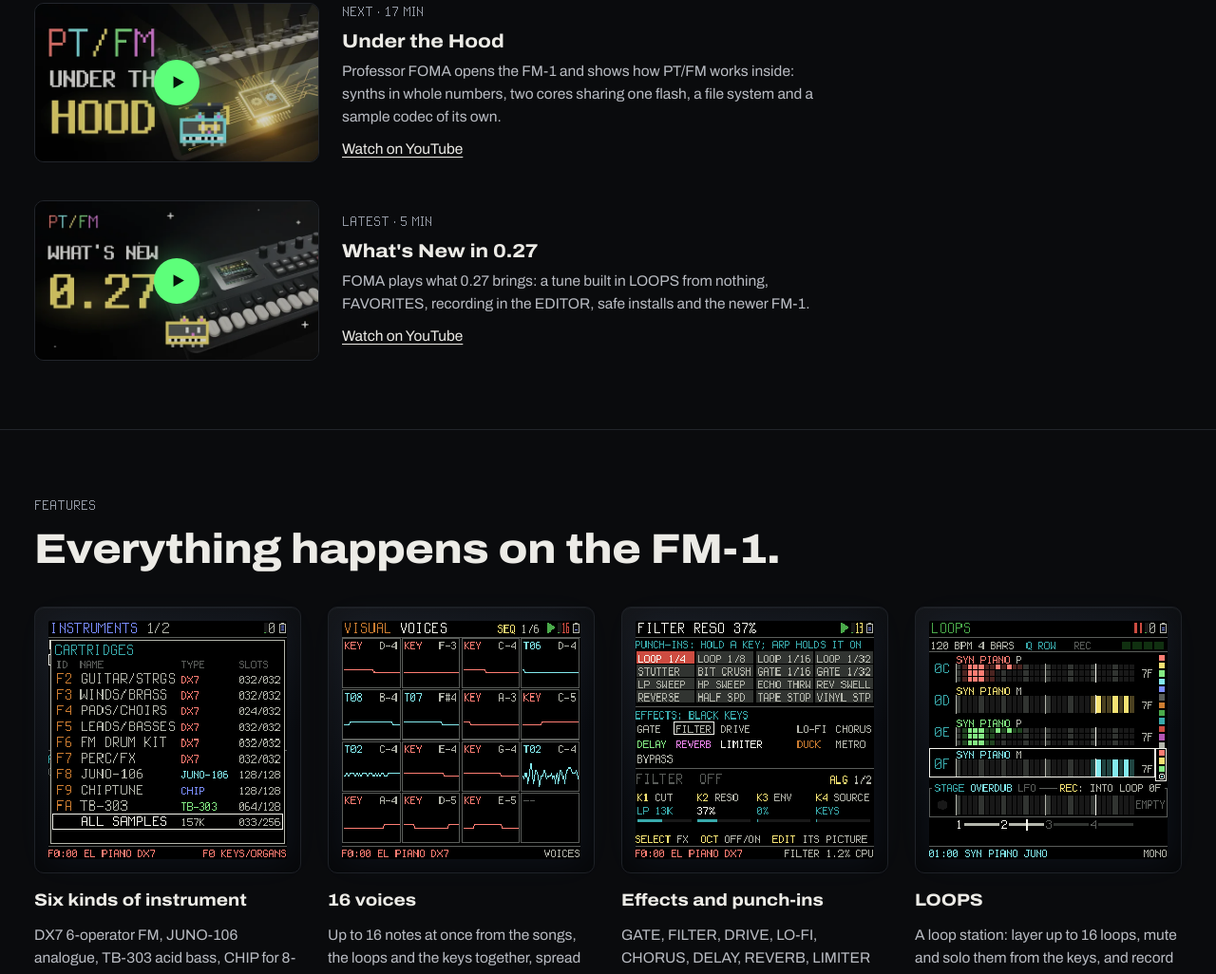
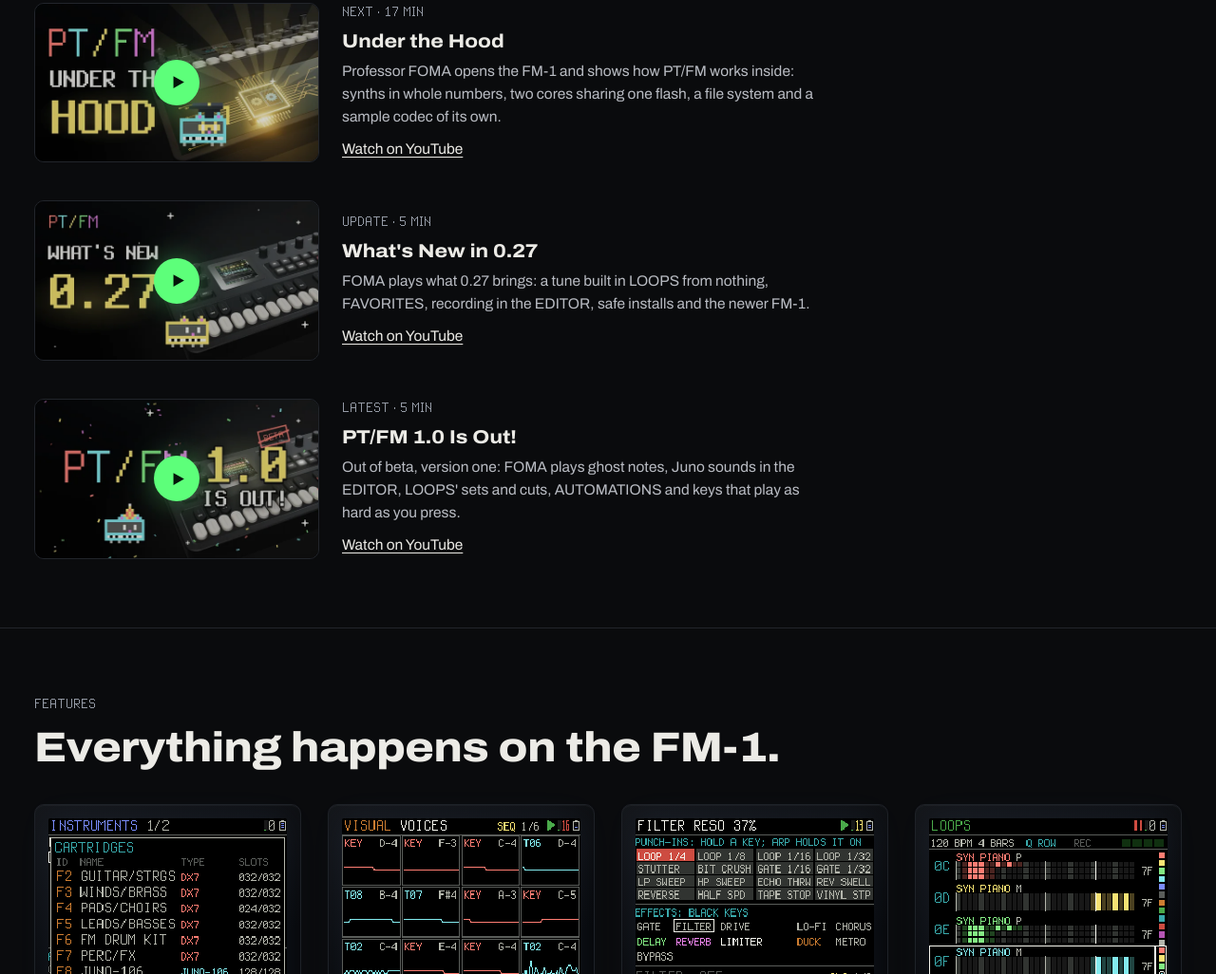
Before and after one commit to hitosu/ptfm, a plain HTML site: page site/index.html in a window 1280 px wide. Shown: the part 2167-3193 px from the top of the page at 95% size. Drawn offline with Linux system fonts and the light colour scheme; files whose address does not match are found by name.

Commit message:
Site: the fourth video, PT/FM 1.0 IS OUT!, on the landing
- The landing's VIDEOS: under WHAT'S NEW IN PT/FM 0.27's card, the same kind
  of card for the fourth video (youtu.be/HcKRg8zOFaM): its YouTube thumbnail
  under a small play button, LATEST and its length, its title, a line on what
  it shows, WATCH ON YOUTUBE; pressed, it plays there at the first video's
  size. The third video's card is labelled UPDATE now.
- site/img/ptfm-1-0.webp (640 px, 16 KB): the video's own YouTube thumbnail,
  by site/tools/images.py video.
- specs/site.md (the landing's item 3, the pictures), README.md (all four
  videos), CHANGELOG.md (1.0's section, its FEATURE entry).

```diff
--- a/site/index.html
+++ b/site/index.html
@@ -270,10 +270,23 @@ footer p { margin: 18px 0 0; max-width: 70ch; }
           <i><svg viewBox="0 0 24 24" aria-hidden="true"><path d="M5 3l16 9-16 9z"/></svg></i>
         </a>
       </div>
-      <div class="head"><span class="label pix">Latest &middot; 5 min</span><h3>What's New in 0.27</h3></div>
+      <div class="head"><span class="label pix">Update &middot; 5 min</span><h3>What's New in 0.27</h3></div>
       <div class="text">
         <p>FOMA plays what 0.27 brings: a tune built in LOOPS from nothing, FAVORITES, recording in the EDITOR, safe installs and the newer FM-1.</p>
         <p class="vnote"><a href="https://youtu.be/oSuT1VmGyvw">Watch on YouTube</a></p>
+      </div>
+    </div>
+    <div class="more">
+      <div class="thumb">
+        <a id="ptfm-1-0" href="https://youtu.be/HcKRg8zOFaM" data-id="HcKRg8zOFaM" data-title="PT/FM 1.0 IS OUT!" aria-label="Play the video PT/FM 1.0 IS OUT! (YouTube)">
+          <img src="img/ptfm-1-0.webp" width="640" height="360" alt="" loading="lazy">
+          <i><svg viewBox="0 0 24 24" aria-hidden="true"><path d="M5 3l16 9-16 9z"/></svg></i>
+        </a>
+      </div>
+      <div class="head"><span class="label pix">Latest &middot; 5 min</span><h3>PT/FM 1.0 Is Out!</h3></div>
+      <div class="text">
+        <p>Out of beta, version one: FOMA plays ghost notes, Juno sounds in the EDITOR, LOOPS' sets and cuts, AUTOMATIONS and keys that play as hard as you press.</p>
+        <p class="vnote"><a href="https://youtu.be/HcKRg8zOFaM">Watch on YouTube</a></p>
       </div>
     </div>
   </div>
```
Also changed, not shown: site/img/ptfm-1-0.webp (added), 3 other files.
